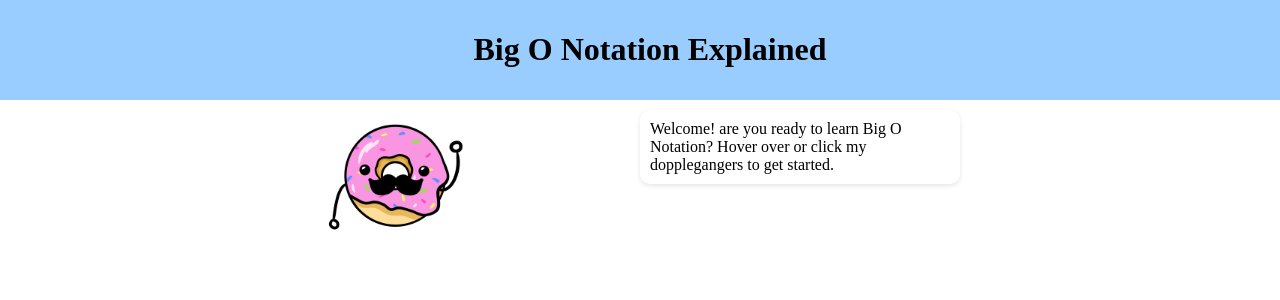
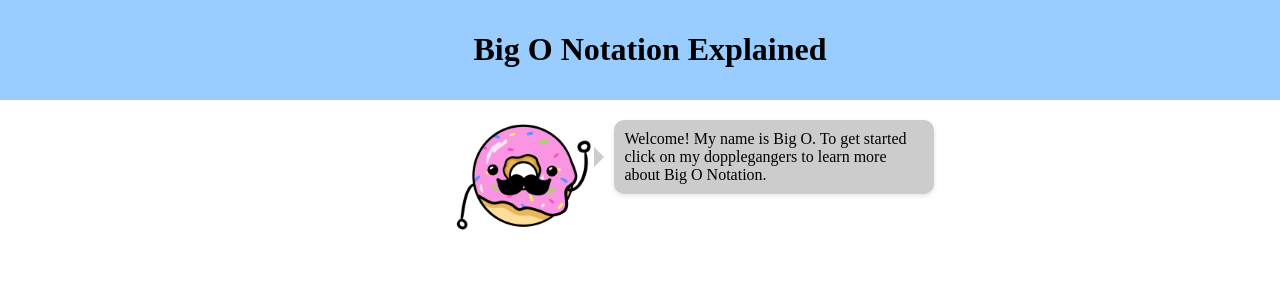
Before and after one commit to anmarkova2223/Big-O-Explained, a SvelteKit app: page / in a window 1280 px wide. Shown: the top 300 px of the page. Built offline with nearby package versions, Linux system fonts and the light colour scheme.

Commit message:
Updating the speech bubble

```diff
--- a/src/components/App.svelte
+++ b/src/components/App.svelte
@@ -11,7 +11,7 @@
   import donutThinkRight from '../lib/donut-think-right.png';
 
   let donuts = [
-    { src: donutWave, top: 100, left: 25, width: 150 },
+    { src: donutWave, top: 100, left: 35, width: 150 },
     { src: donutHypeClosed, top: 150, left: 100, width: 150 },
     { src: donutHypeOpen, top: 250, left: 100, width: 150 },
     { src: donutWave, top: 350, left: 100, width: 150 },
@@ -20,7 +20,7 @@
     { src: donutThinkLeft, top: 650, left: 100, width: 120 }
   ];
 
-  let greeting = "Welcome! are you ready to learn Big O Notation?\nHover over or click my dopplegangers to get started.";
+  let greeting = "Welcome! My name is Big O. To get started click on my dopplegangers to learn more about Big O Notation.";
 
   onMount(() => {
     // plotComplexities("big-o-graph", "Big O Complexity Visualization", "Try hovering over the lines!");
@@ -76,11 +76,21 @@
   .speech-bubble {
     position: absolute;
     max-width: 300px; /* Set your desired maximum width */
-    background-color: #ffffff;
+    background-color: #CCCCCC;
     padding: 10px;
     border-radius: 10px;
     box-shadow: 0 2px 5px rgba(0, 0, 0, 0.1);
     white-space: normal; /* Allow text to wrap */
+  }
+  .speech-bubble::before {
+    content: '';
+    position: absolute;
+    top: 50%;
+    right: 100%;
+    margin-top: -10px; /* Half of the arrow height */
+    border-width: 10px;
+    border-style: solid;
+    border-color: transparent transparent transparent #CCCCCC
   }
 </style>
 
@@ -103,7 +113,7 @@
     <img class="donut" src={donut.src} alt="Donut" style={`top: ${donut.top}px; left: ${donut.left}%; width: ${donut.width}px`} />
   {/each}
 
-  <div class="speech-bubble" style="top: 110px; left: 50%;">
+  <div class="speech-bubble" style="top: 120px; left: 48%;">
     {greeting}
   </div>
 </div>
```
